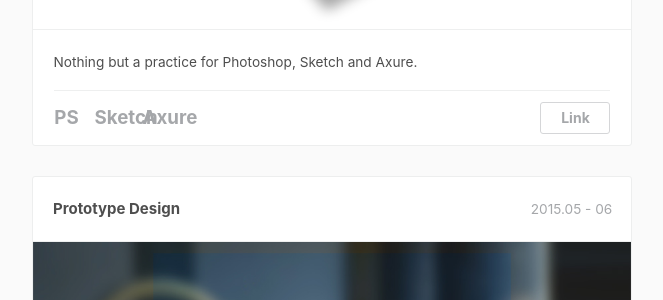
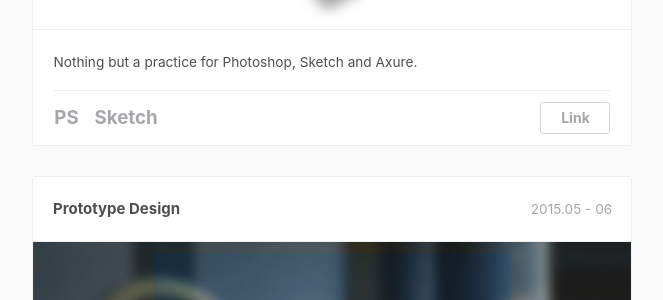
Before and after one commit to Xixiong-Guo/Xixiong-Guo.github.io, a Jekyll site: the page built from portfolio/index.html, in a window 1280 px wide and 900 px high, scrolled down 759 px. Shown: the part 154-454 px from the top of the window, without its empty margins (308-971 px from the left). Built offline with Jekyll 4.4.1, drawn with Linux system fonts in a browser that asks for light colours; nearby versions of some CDN libraries; comment, search, counter and statistics services are not loaded.

Commit message:
Update index.html

```diff
--- a/portfolio/index.html
+++ b/portfolio/index.html
@@ -34,7 +34,6 @@ layout: default
 								<li class="skill">
 									<span><b>PS</b></span>
 									<span><b>Sketch</b></span>
-									<span><b>Axure</b></span>
 									<span class="link"><a target="_blank" href="http://t0o484.axshare.com">Link</a></span>
 								</li>
 							</ul>
```
